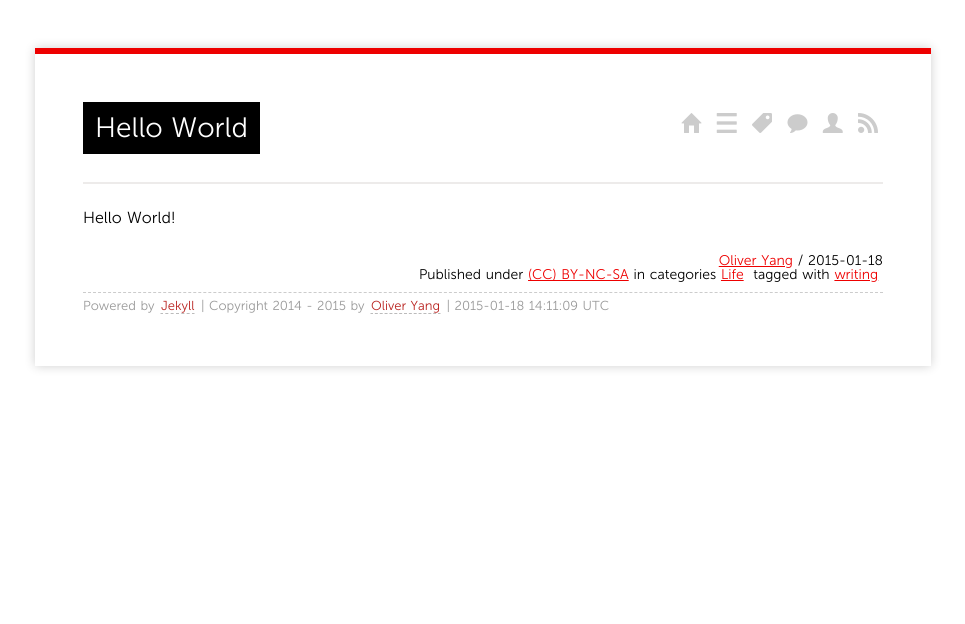
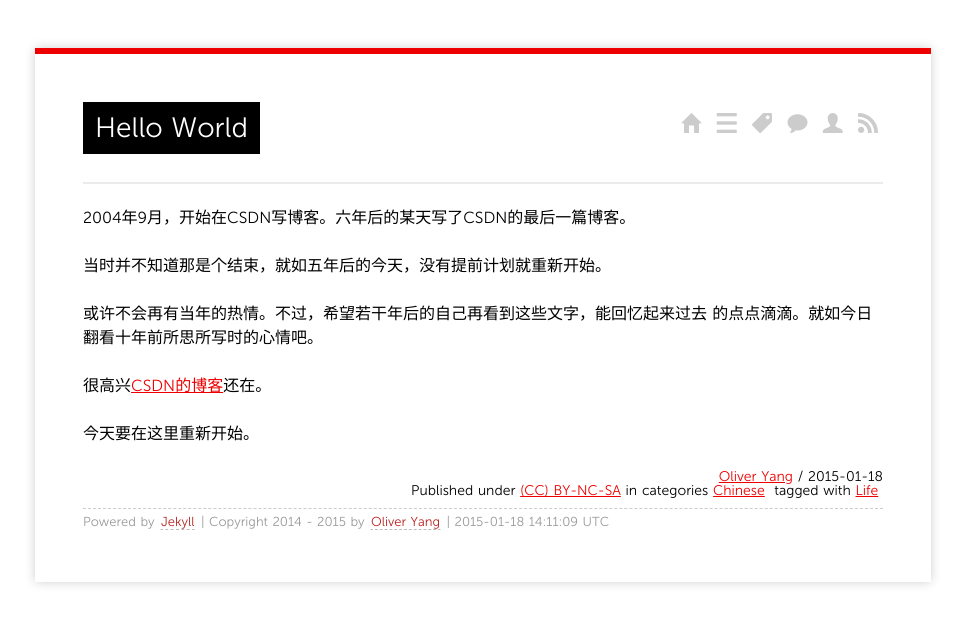
Before and after one commit to yangoliver/yangoliver.github.io, a Jekyll site: the page built from _posts/2015/2015-01-18-hello-world.md, in a window 1280 px wide. Shown: the top 624 px of the page, without its empty margins (157-1122 px from the left). Built offline with Jekyll 4.4.1, drawn with Linux system fonts in a browser that asks for light colours; Markdown is read by kramdown in place of the engine named in the settings; comment, search, counter and statistics services are not loaded.

Commit message:
My first blog on github.
Signed-off-by: Yong Yang <yangoliver@gmail.com>

```diff
--- a/_posts/2015/2015-01-18-hello-world.md
+++ b/_posts/2015/2015-01-18-hello-world.md
@@ -2,9 +2,22 @@
 layout: post
 title: Hello World
 categories:
+- Chinese
+tags:
 - Life
-tags:
-- writing
 ---
 
-Hello World!
+2004年9月，开始在CSDN写博客。六年后的某天写了CSDN的最后一篇博客。
+
+
+当时并不知道那是个结束，就如五年后的今天，没有提前计划就重新开始。
+
+
+或许不会再有当年的热情。不过，希望若干年后的自己再看到这些文字，能回忆起来过去
+的点点滴滴。就如今日翻看十年前所思所写时的心情吧。
+
+
+很高兴[CSDN的博客](http://blog.csdn.net/yayong)还在。
+
+
+今天要在这里重新开始。
```
